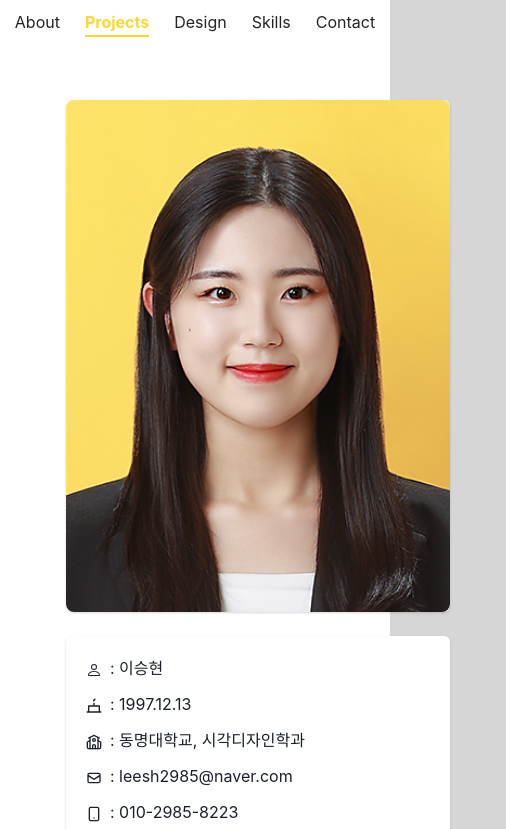
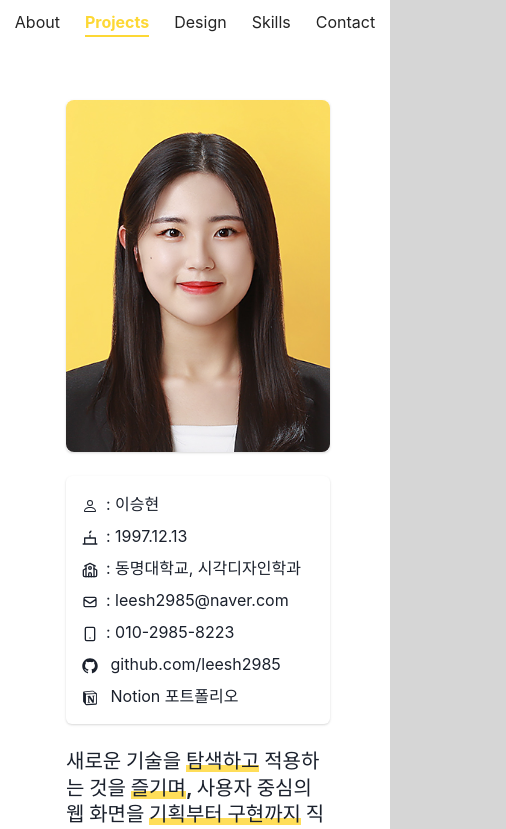
Before and after one commit to leesh2985/Portfolio, a React (Vite) app: page / in a window 390 px wide. Shown: the top 829 px of the page, 506 px wide, since content can reach past the window. Built offline with nearby package versions, Linux system fonts and the light colour scheme.

Commit message:
반응형으로 수정

```diff
--- a/src/page/About.tsx
+++ b/src/page/About.tsx
@@ -47,20 +47,25 @@ const Highlight = ({ children }: { children: React.ReactNode }) => (
 const About = forwardRef<HTMLDivElement>((_props, ref) => {
   return (
     <Container maxW="container.xl" borderBottom="2px dashed #ffecb3" ref={ref}>
-      <Grid templateColumns="repeat(12, 1fr)" gap={10} alignItems="start" mt="50px" p="50px">
+      <Grid
+        templateColumns={{ base: '1fr', md: 'repeat(12, 1fr)' }}
+        gap={{ base: 6, md: 10 }}
+        alignItems="start"
+        mt="50px"
+        p="50px">
         {/* 왼쪽 */}
         <GridItem colSpan={{ base: 12, md: 4 }}>
           <Grid templateRows="repeat(2, auto)" gap={6}>
             <GridItem>
-              <Card maxW="sm">
+              <Card maxW="100%">
                 <Image src="/img/me.jpg" alt="증명사진" borderRadius="lg" />
               </Card>{' '}
             </GridItem>
 
             <GridItem>
-              <Card maxW="sm">
-                <CardBody>
-                  <List spacing={3}>
+              <Card maxW="100%">
+                <CardBody p={{ base: 4, md: 6 }}>
+                  <List spacing={{ base: 2, md: 3 }}>
                     <ListItem>
                       <ListIcon as={BsPerson} />: 이승현
                     </ListItem>
@@ -98,7 +103,7 @@ const About = forwardRef<HTMLDivElement>((_props, ref) => {
         </GridItem>
         <GridItem colSpan={{ base: 12, md: 8 }}>
           {/* 오른쪽 */}
-          <Heading fontSize={{ base: '25px', md: '28px', lg: '30px' }} mb="5" lineHeight="1.8">
+          <Heading fontSize={{ base: '20px', md: '24px', lg: '30px' }} mb={{ base: 3, md: 5 }}>
             새로운 기술을 <Highlight>탐색하고</Highlight> 적용하는 것을 <Highlight>즐기며</Highlight>, 사용자 중심의 웹
             화면을 <Highlight>기획부터 구현까지</Highlight> 직접 다뤄본 프론트엔드 개발자 이승현입니다.
           </Heading>
```
